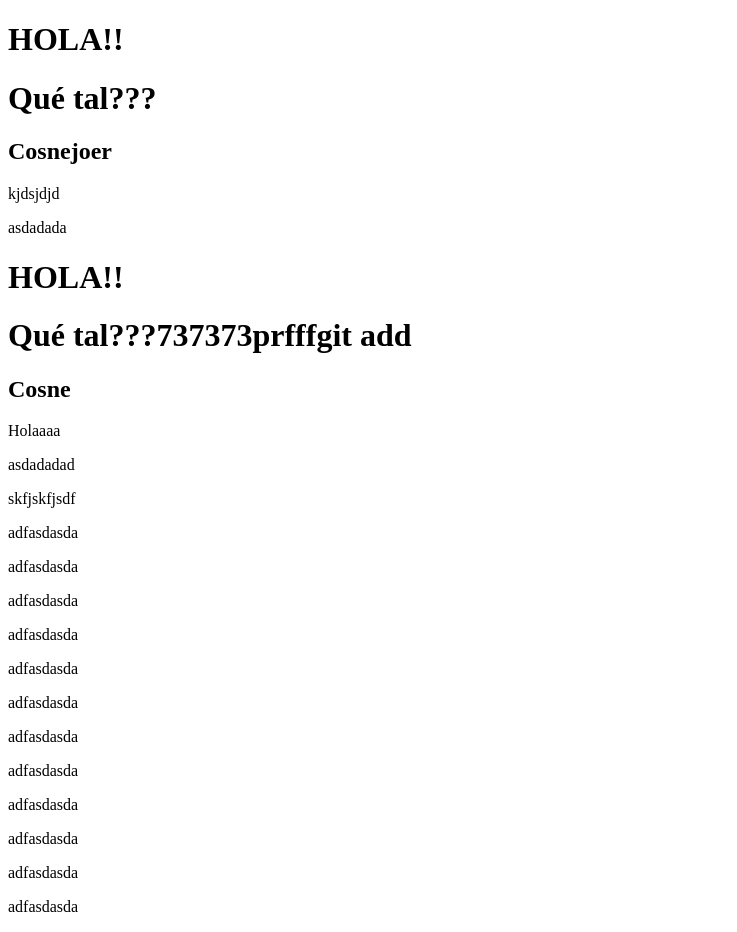
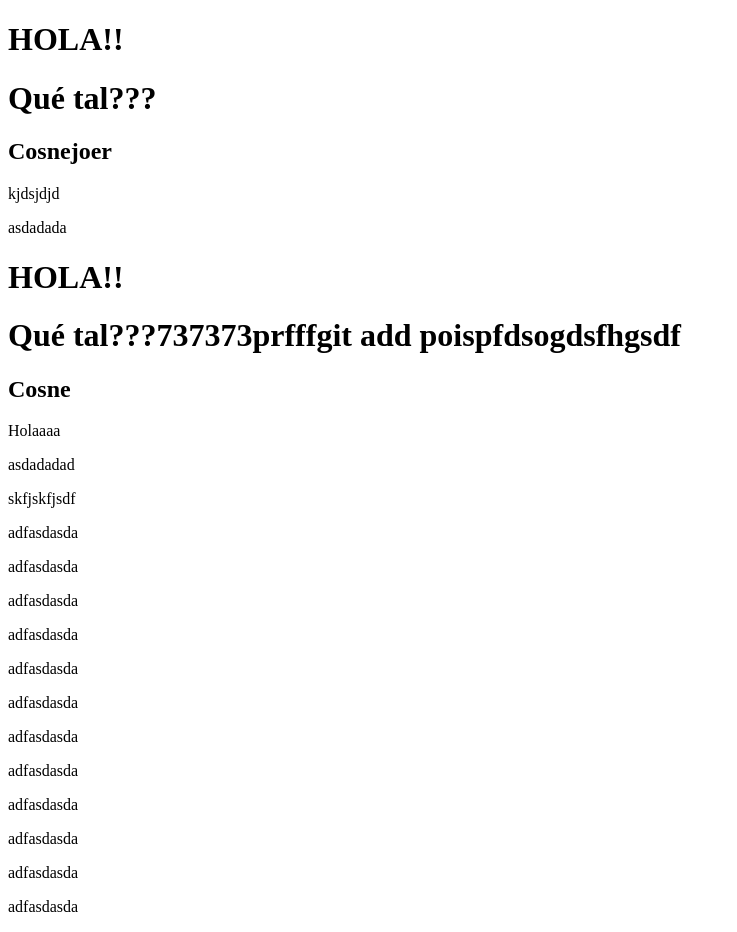
Before and after one commit to RubenCantal/prueba2, a plain HTML site: page index.html in a window 1280 px wide. Shown: the whole page, without its empty margins (0-737 px from the left). Drawn offline with Linux system fonts and the light colour scheme.

Commit message:
conflicto

```diff
--- a/index.html
+++ b/index.html
@@ -10,7 +10,7 @@
         <h2>Cosnejoer</h2>
     <p>kjdsjdjd</p>
     <p>asdadada</p>
-    <h1>HOLA!!</h1> <h1>Qué tal???737373prfffgit add</h1>
+    <h1>HOLA!!</h1> <h1>Qué tal???737373prfffgit add poispfdsogdsfhgsdf</h1>
         <h2>Cosne</h2>
     <p>Holaaaa</p>
     <p>asdadadad</p>
```
